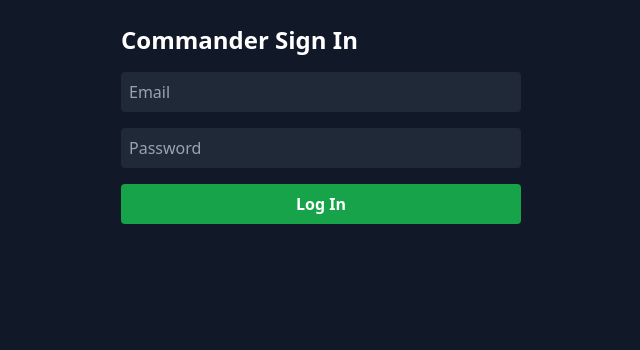
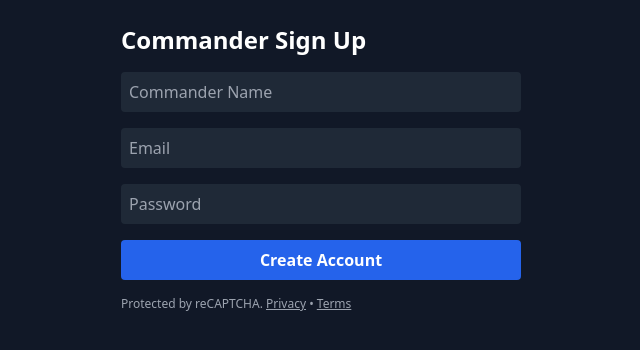
Before and after one commit to PCGN-ED/elite-ui, a React (Vite) app: page /signup in a window 1280 px wide. Before the commit this address led to /signin. Shown: the top 350 px of the page, without its empty margins (319-959 px from the left). Built offline with nearby package versions, Linux system fonts and the light colour scheme.

Commit message:
Add /signup route for Commander registration

```diff
--- a/src/App.jsx
+++ b/src/App.jsx
@@ -5,6 +5,7 @@ import Commander from './pages/Commander';
 import Squadron from './pages/Squadron';
 import Colonization from './pages/Colonization';
 import SignIn from './pages/SignIn';
+import SignUp from './pages/SignUp';
 import Navbar from './components/Navbar';
 
 function App() {
@@ -35,6 +36,7 @@ function App() {
       {isAuthenticated && <Navbar onLogout={handleLogout} />}
       <Routes>
         <Route path="/signin" element={<SignIn setIsAuthenticated={setIsAuthenticated} />} />
+        <Route path="/signup" element={<SignUp setIsAuthenticated={setIsAuthenticated} />} />
         <Route path="/dashboard" element={isAuthenticated ? <Dashboard /> : <Navigate to="/signin" />} />
         <Route path="/commander" element={isAuthenticated ? <Commander /> : <Navigate to="/signin" />} />
         <Route path="/squadron" element={isAuthenticated ? <Squadron /> : <Navigate to="/signin" />} />
--- /dev/null
+++ b/src/pages/SignUp.jsx
@@ -0,0 +1,96 @@
+import { useState } from 'react';
+import { useNavigate } from 'react-router-dom';
+
+export default function SignUp({ setIsAuthenticated }) {
+  const [form, setForm] = useState({ username: '', email: '', password: '' });
+  const [error, setError] = useState('');
+  const [loading, setLoading] = useState(false);
+  const navigate = useNavigate();
+
+  const siteKey = '6LcP6R0rAAAAAKlj9l30Kx7h1qdjqUSJEkITDDOr'; // ⬅️ Replace with your real site key
+
+  const handleChange = (e) => {
+    setForm({ ...form, [e.target.name]: e.target.value });
+  };
+
+  const handleSubmit = async (e) => {
+    e.preventDefault();
+    setError('');
+    setLoading(true);
+
+    const recaptchaToken = await window.grecaptcha.execute(siteKey, { action: 'submit' });
+
+    try {
+      const res = await fetch('https://elite-backend-production.up.railway.app/api/register', {
+        method: 'POST',
+        headers: { 'Content-Type': 'application/json' },
+        body: JSON.stringify({ ...form, recaptchaToken }),
+      });
+
+      const data = await res.json();
+
+      if (!res.ok) {
+        setError(data.error || 'Registration failed');
+        return;
+      }
+
+      // Save token & commander data
+      localStorage.setItem('token', data.token);
+      localStorage.setItem('commander', JSON.stringify(data.commander));
+      setIsAuthenticated(true);
+      navigate('/dashboard');
+    } catch (err) {
+      setError('Server error');
+    } finally {
+      setLoading(false);
+    }
+  };
+
+  return (
+    <div className="p-6 max-w-md mx-auto">
+      <h2 className="text-2xl font-bold mb-4">Commander Sign Up</h2>
+      <form onSubmit={handleSubmit} className="space-y-4">
+        <input
+          name="username"
+          type="text"
+          placeholder="Commander Name"
+          className="w-full p-2 rounded bg-gray-800 text-white"
+          value={form.username}
+          onChange={handleChange}
+          required
+        />
+        <input
+          name="email"
+          type="email"
+          placeholder="Email"
+          className="w-full p-2 rounded bg-gray-800 text-white"
+          value={form.email}
+          onChange={handleChange}
+          required
+        />
+        <input
+          name="password"
+          type="password"
+          placeholder="Password"
+          className="w-full p-2 rounded bg-gray-800 text-white"
+          value={form.password}
+          onChange={handleChange}
+          required
+        />
+        <button
+          type="submit"
+          disabled={loading}
+          className="w-full bg-blue-600 p-2 rounded font-semibold hover:bg-blue-700"
+        >
+          {loading ? 'Registering...' : 'Create Account'}
+        </button>
+        {error && <p className="text-red-400 mt-2">{error}</p>}
+      </form>
+      <div className="mt-4 text-xs text-gray-400">
+        Protected by reCAPTCHA. <a href="https://policies.google.com/privacy" className="underline">Privacy</a> • <a href="https://policies.google.com/terms" className="underline">Terms</a>
+      </div>
+      {/* reCAPTCHA script */}
+      <script src={`https://www.google.com/recaptcha/api.js?render=${siteKey}`}></script>
+    </div>
+  );
+}
```
